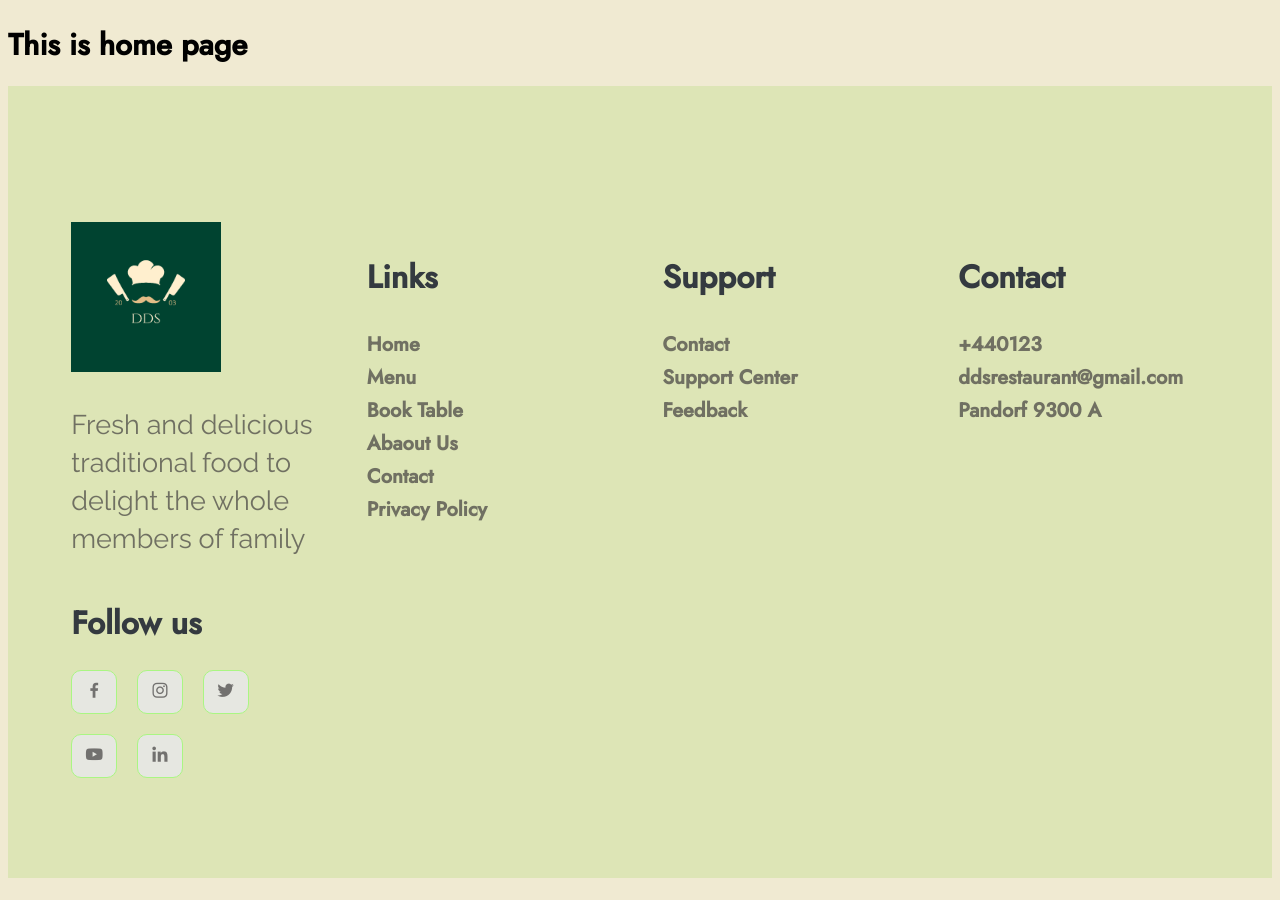
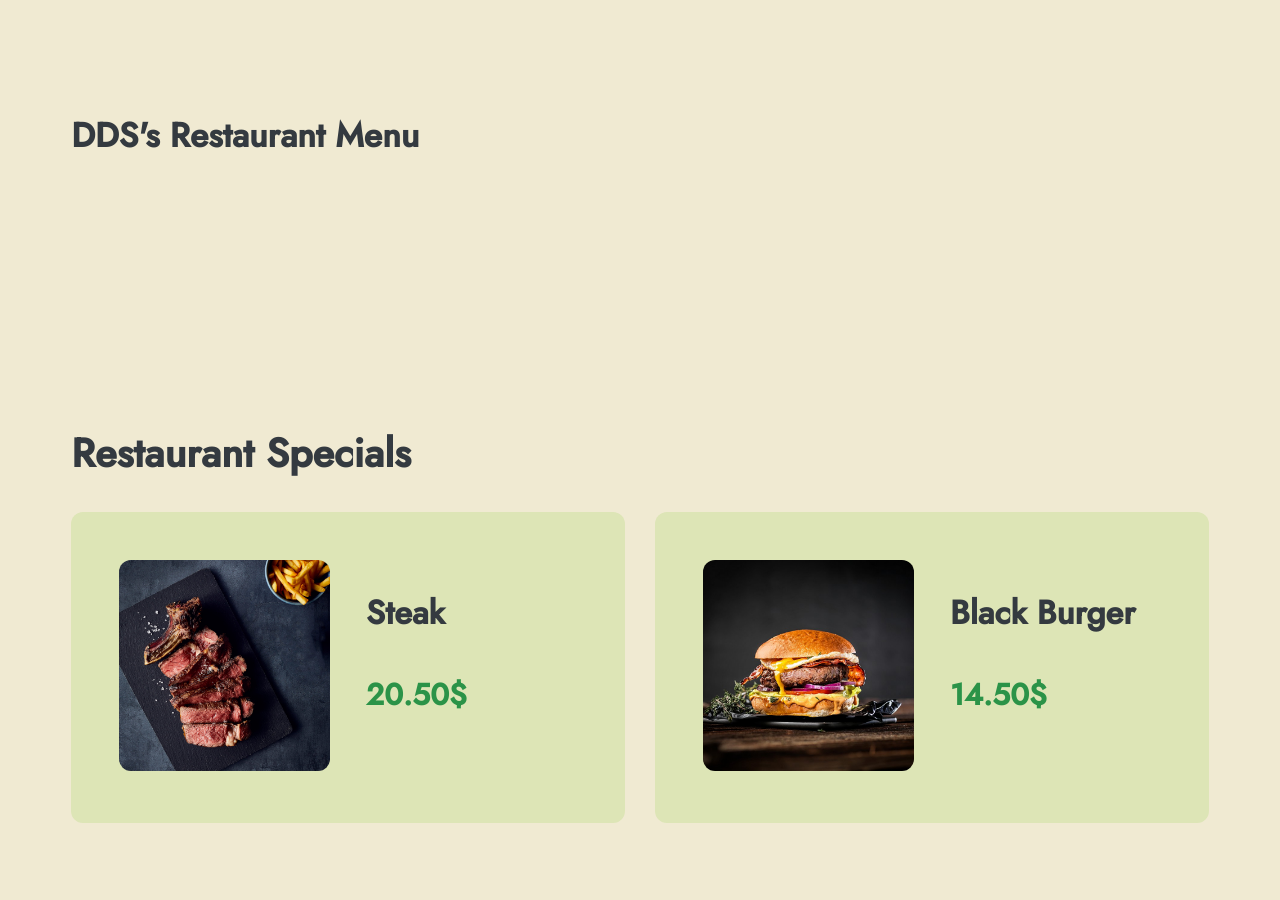
Before and after one commit to danieldumitru77/html_css_final_project, a plain HTML site: page pages/menu.html in a window 1280 px wide. Shown: the part 255-1155 px from the top of the page. Drawn offline with nearby package versions, Linux system fonts and the light colour scheme.

Commit message:
Menu - Restaurant Specials

```diff
--- a/assets/style/components.css
+++ b/assets/style/components.css
@@ -133,7 +133,6 @@ footer{
 
 .footer_logo :hover {
 
-   transform: scale(1.1);
    border: 3px solid black;
 }
 
--- /dev/null
+++ b/assets/style/menu.css
@@ -0,0 +1,130 @@
+#pagina_title{
+
+    padding-top: 58px;
+    padding-bottom: 32px;
+}
+.pagina_title_text{
+
+    font-size: 34px;
+    color:var(--black-1);
+}
+
+@media only screen and (min-width:770px) {
+    #pagina_title{
+
+        padding-top: 80px;
+        padding-bottom: 46px;
+    }
+
+    .pagina_title_text{
+        font-size: 34px;
+        color:var(-black-1);
+    }
+}
+
+/* Menu Restaurant Specials Css */
+
+#restaurantSpecials {
+	padding-top: 10rem;
+}
+.restaurantSpecials_title {
+
+	font-size: 1.8rem;
+	color: var(--black-1);
+	margin-bottom: 2rem;
+}
+.restaurantSpecials_wrapper {
+
+	display: flex;
+	gap: 1.5rem;
+	flex-direction: column;
+	max-width: 400px;
+}
+
+.restaurantSpecials_item {
+
+    flex: 1;
+	display: flex;
+	gap: 2rem;
+	background-color: var(--lightGreen-1);
+	padding: 1.5rem;
+	border-radius: 12px;
+
+
+}
+
+.restaurantSpecials_item_img ,
+.restaurantSpecials_item_info{
+    flex: 1;
+}
+
+.restaurantSpecials_item_img img {
+    border-radius: 12px;
+
+
+}
+
+.restaurantSpecials_item_img img {
+	object-fit: cover;
+}
+.restaurantSpecials_item_title {
+
+	font-size: 36px;
+    font-weight: 600;
+	color: var(--black-1);
+    line-height: 30px;
+	margin-bottom: 1rem;
+}
+.restaurantSpecials_item_price {
+
+	color: var(--green-1);
+	font-size: 22px;
+	font-weight: 600;
+	margin-bottom: 16px;
+}
+
+
+@media only screen and (min-width: 770px) {
+
+	.restaurantSpecials_title {
+		font-size: 40px;
+	}
+
+	.restaurantSpecials_wrapper {
+
+		flex-direction: row;
+        gap: 2rem;
+		max-width: none;
+	}
+
+	.restaurantSpecials_item {
+
+		padding: 48px;
+        gap: 36px;
+	}
+	.restaurantSpecials_item_title {
+
+		font-size: 33px;
+        font-weight: 600;
+		line-height: 1.2em;
+        margin-bottom: 24px;
+	}
+	.restaurantSpecials_item_price {
+
+		font-size: 2.0rem;
+		margin-bottom: 1.5rem;
+	}
+
+
+}
+@media only screen and (max-width: 300px) {
+    .restaurantSpecials_item_imgg {
+		flex: 4;
+
+	}
+
+	.restaurantSpecials_item_info {
+		flex: 3;
+
+	}
+}
--- a/pages/menu.html
+++ b/pages/menu.html
@@ -8,6 +8,7 @@
     <title>DDS's Restaurant</title>
     <link rel="stylesheet" href="../assets/style/generalStyle.css">
     <link rel="stylesheet" href="../assets/style/components.css">
+    <link rel="stylesheet" href="../assets/style/menu.css">
     <link href='https://unpkg.com/boxicons@2.1.4/css/boxicons.min.css' rel='stylesheet'>
 
 </head>
@@ -67,8 +68,62 @@
 
     <!--Sfarsit navigatie-->
 
+    <!-- Sectiune titlul paginii-->
+    <section id="pagina_title">
+        <div class="container">
+            <h2 class="pagina_title_text">
+              DDS's Restaurant Menu
+            </h2>
+        </div>
 
-    <h1>This is home page</h1>
+    </section>
+
+    <!-- Sfarsit titlul paginii-->
+
+    <!-- Menu - Oferte Speciale Sectiune  -->
+
+
+
+    <section id="restaurantSpecials">
+        <div class="container">
+            <h3 class="restaurantSpecials_title">Restaurant Specials</h3>
+            <div class="restaurantSpecials_wrapper">
+
+                <div class="restaurantSpecials_item">
+                    <div class="restaurantSpecials_item_img">
+                        <img   src="../assets/img/steak_house-restaurentSpecials.jpg" alt="foood image">
+                    </div>
+                    <div class="restaurantSpecials_item_info">
+                        <h3 class="restaurantSpecials_item_title">
+                            Steak
+                        </h3>
+                        <h4 class="restaurantSpecials_item_price">20.50$</h4>
+                    </div>
+
+                </div>
+                <div class="restaurantSpecials_item">
+                    <div class="restaurantSpecials_item_img">
+                        <img   src="../assets/img/black-burger-restaurantSpecials.jpg" alt="foood image">
+                    </div>
+                    <div class="restaurantSpecials_item_info">
+                        <h3 class="restaurantSpecials_item_title">
+                              Black Burger
+                        </h3>
+                        <h4 class="restaurantSpecials_item_price">14.50$</h4>
+                    </div>
+
+                </div>
+
+            </div>
+        </div>
+
+
+    </section>
+  <!--Menu Sfarsit Specials Sectiune-->
+
+
+
+
 
     <!--foterul paginii-->
 
```
Also changed, not shown: index.html (+5 -24 lines).
